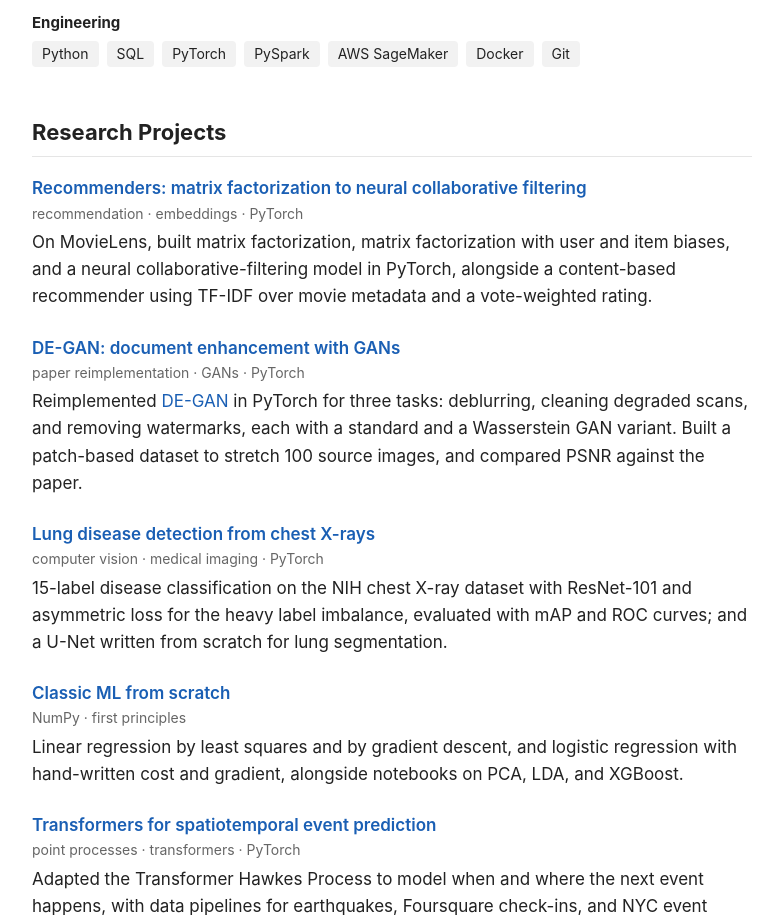
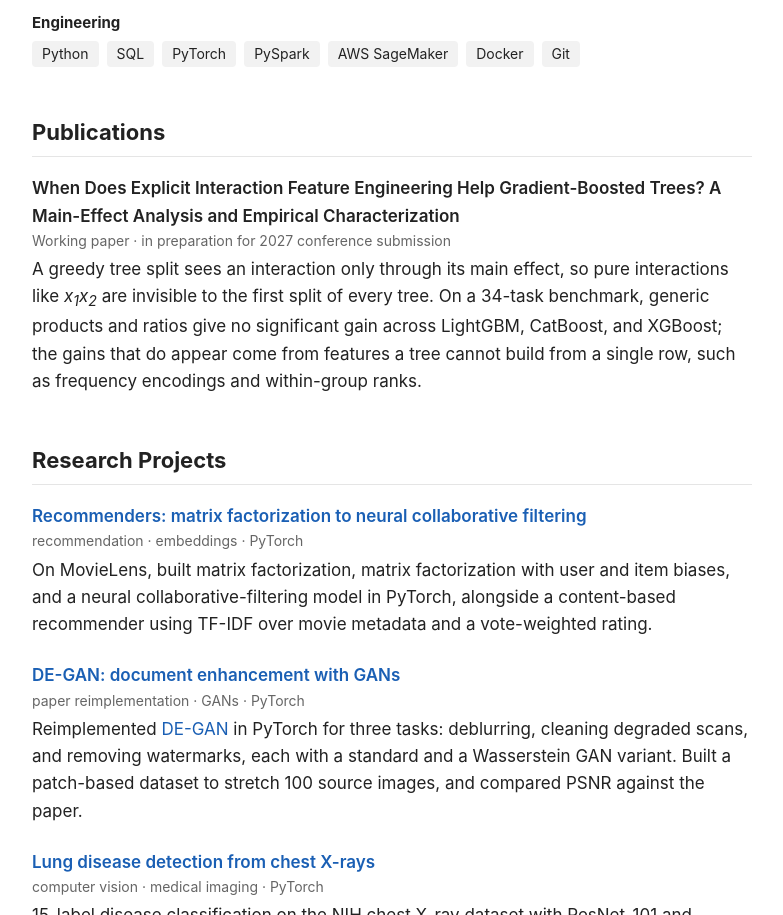
Before and after one commit to manjitullal/manjitullal.github.io, a plain HTML site: page index.html in a window 1280 px wide. Shown: the part 1960-2875 px from the top of the page, without its empty margins (248-1031 px from the left). Drawn offline with Linux system fonts and the light colour scheme.

Commit message:
Add Publications section with working paper

```diff
--- a/index.html
+++ b/index.html
@@ -125,6 +125,19 @@
     </div>
   </div>
 
+  <h2>Publications</h2>
+
+  <div class="project">
+    <span class="title">When Does Explicit Interaction Feature Engineering Help Gradient-Boosted Trees?
+      A Main-Effect Analysis and Empirical Characterization</span>
+    <div class="meta">Working paper &middot; in preparation for 2027 conference submission</div>
+    <p>A greedy tree split sees an interaction only through its main effect, so pure interactions like
+      <em>x<sub>1</sub>x<sub>2</sub></em> are invisible to the first split of every tree. On a 34-task benchmark,
+      generic products and ratios give no significant gain across LightGBM, CatBoost, and XGBoost; the gains
+      that do appear come from features a tree cannot build from a single row, such as frequency encodings
+      and within-group ranks.</p>
+  </div>
+
   <h2>Research Projects</h2>
 
   <div class="project">
```
